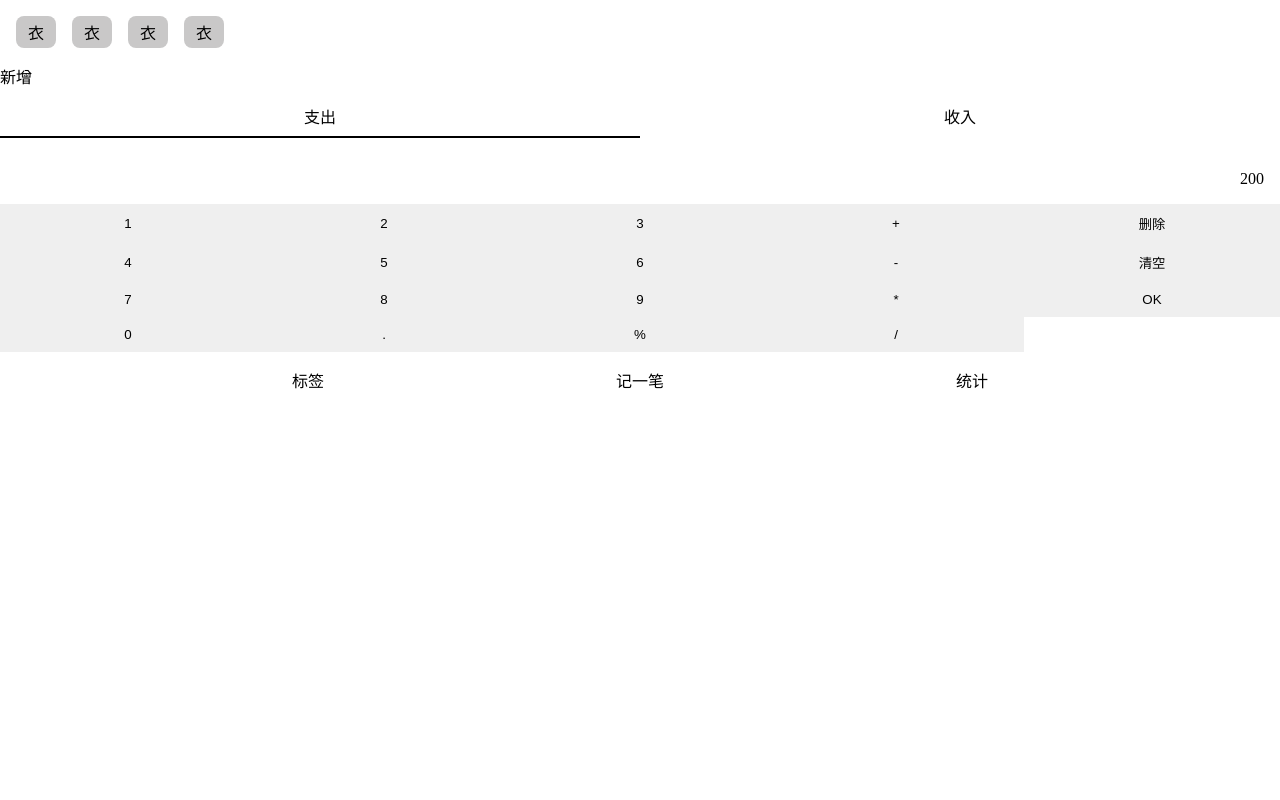
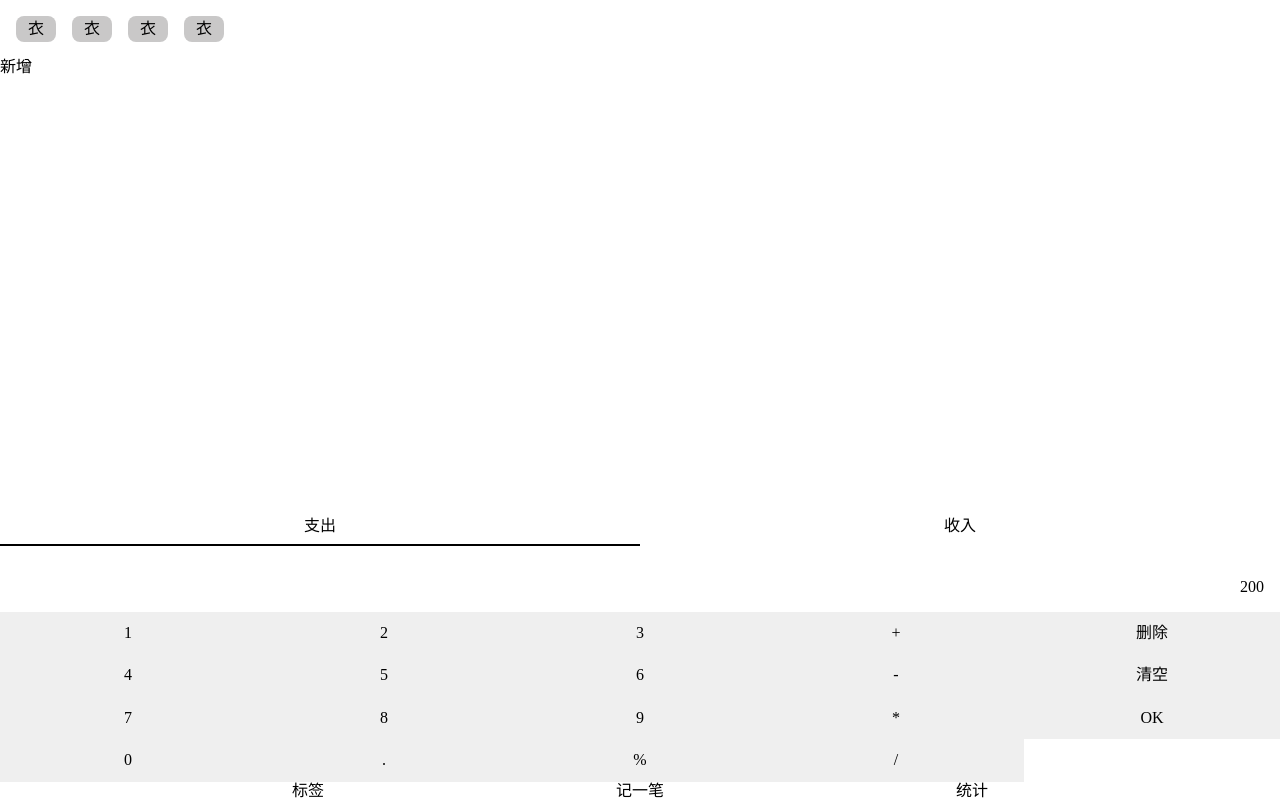
Before and after one commit to Shao-FrontDev/Vue-money-website, a Vue app: page /#/money in a window 1280 px wide. Built offline with nearby package versions, Linux system fonts and the light colour scheme.

Commit message:
完成了Layout 组件

```diff
--- a/src/App.vue
+++ b/src/App.vue
@@ -37,15 +37,6 @@
   background: none;
 }
 
-.navbar {
-  display: flex;
-  justify-content: space-evenly;
-}
-
-.navbar a {
-  padding: 1em 0;
-}
-
 ul,
 ol {
   list-style: none;
--- /dev/null
+++ b/src/assets/styles/normalize.scss
@@ -0,0 +1,351 @@
+/*! normalize.css v8.0.1 | MIT License | github.com/necolas/normalize.css */
+
+/* Document
+   ========================================================================== */
+
+/**
+ * 1. Correct the line height in all browsers.
+ * 2. Prevent adjustments of font size after orientation changes in iOS.
+ */
+
+html {
+  line-height: 1.15; /* 1 */
+  -webkit-text-size-adjust: 100%; /* 2 */
+}
+
+/* Sections
+     ========================================================================== */
+
+/**
+   * Remove the margin in all browsers.
+   */
+
+body {
+  margin: 0;
+}
+
+/**
+   * Render the `main` element consistently in IE.
+   */
+
+main {
+  display: block;
+}
+
+/**
+   * Correct the font size and margin on `h1` elements within `section` and
+   * `article` contexts in Chrome, Firefox, and Safari.
+   */
+
+h1 {
+  font-size: 2em;
+  margin: 0.67em 0;
+}
+
+/* Grouping content
+     ========================================================================== */
+
+/**
+   * 1. Add the correct box sizing in Firefox.
+   * 2. Show the overflow in Edge and IE.
+   */
+
+hr {
+  box-sizing: content-box; /* 1 */
+  height: 0; /* 1 */
+  overflow: visible; /* 2 */
+}
+
+/**
+   * 1. Correct the inheritance and scaling of font size in all browsers.
+   * 2. Correct the odd `em` font sizing in all browsers.
+   */
+
+pre {
+  font-family: monospace, monospace; /* 1 */
+  font-size: 1em; /* 2 */
+}
+
+/* Text-level semantics
+     ========================================================================== */
+
+/**
+   * Remove the gray background on active links in IE 10.
+   */
+
+a {
+  background-color: transparent;
+}
+
+/**
+   * 1. Remove the bottom border in Chrome 57-
+   * 2. Add the correct text decoration in Chrome, Edge, IE, Opera, and Safari.
+   */
+
+abbr[title] {
+  border-bottom: none; /* 1 */
+  text-decoration: underline; /* 2 */
+  text-decoration: underline dotted; /* 2 */
+}
+
+/**
+   * Add the correct font weight in Chrome, Edge, and Safari.
+   */
+
+b,
+strong {
+  font-weight: bolder;
+}
+
+/**
+   * 1. Correct the inheritance and scaling of font size in all browsers.
+   * 2. Correct the odd `em` font sizing in all browsers.
+   */
+
+code,
+kbd,
+samp {
+  font-family: monospace, monospace; /* 1 */
+  font-size: 1em; /* 2 */
+}
+
+/**
+   * Add the correct font size in all browsers.
+   */
+
+small {
+  font-size: 80%;
+}
+
+/**
+   * Prevent `sub` and `sup` elements from affecting the line height in
+   * all browsers.
+   */
+
+sub,
+sup {
+  font-size: 75%;
+  line-height: 0;
+  position: relative;
+  vertical-align: baseline;
+}
+
+sub {
+  bottom: -0.25em;
+}
+
+sup {
+  top: -0.5em;
+}
+
+/* Embedded content
+     ========================================================================== */
+
+/**
+   * Remove the border on images inside links in IE 10.
+   */
+
+img {
+  border-style: none;
+}
+
+/* Forms
+     ========================================================================== */
+
+/**
+   * 1. Change the font styles in all browsers.
+   * 2. Remove the margin in Firefox and Safari.
+   */
+
+button,
+input,
+optgroup,
+select,
+textarea {
+  font-family: inherit; /* 1 */
+  font-size: 100%; /* 1 */
+  line-height: 1.15; /* 1 */
+  margin: 0; /* 2 */
+}
+
+/**
+   * Show the overflow in IE.
+   * 1. Show the overflow in Edge.
+   */
+
+button,
+input {
+  /* 1 */
+  overflow: visible;
+}
+
+/**
+   * Remove the inheritance of text transform in Edge, Firefox, and IE.
+   * 1. Remove the inheritance of text transform in Firefox.
+   */
+
+button,
+select {
+  /* 1 */
+  text-transform: none;
+}
+
+/**
+   * Correct the inability to style clickable types in iOS and Safari.
+   */
+
+button,
+[type="button"],
+[type="reset"],
+[type="submit"] {
+  -webkit-appearance: button;
+}
+
+/**
+   * Remove the inner border and padding in Firefox.
+   */
+
+button::-moz-focus-inner,
+[type="button"]::-moz-focus-inner,
+[type="reset"]::-moz-focus-inner,
+[type="submit"]::-moz-focus-inner {
+  border-style: none;
+  padding: 0;
+}
+
+/**
+   * Restore the focus styles unset by the previous rule.
+   */
+
+button:-moz-focusring,
+[type="button"]:-moz-focusring,
+[type="reset"]:-moz-focusring,
+[type="submit"]:-moz-focusring {
+  outline: 1px dotted ButtonText;
+}
+
+/**
+   * Correct the padding in Firefox.
+   */
+
+fieldset {
+  padding: 0.35em 0.75em 0.625em;
+}
+
+/**
+   * 1. Correct the text wrapping in Edge and IE.
+   * 2. Correct the color inheritance from `fieldset` elements in IE.
+   * 3. Remove the padding so developers are not caught out when they zero out
+   *    `fieldset` elements in all browsers.
+   */
+
+legend {
+  box-sizing: border-box; /* 1 */
+  color: inherit; /* 2 */
+  display: table; /* 1 */
+  max-width: 100%; /* 1 */
+  padding: 0; /* 3 */
+  white-space: normal; /* 1 */
+}
+
+/**
+   * Add the correct vertical alignment in Chrome, Firefox, and Opera.
+   */
+
+progress {
+  vertical-align: baseline;
+}
+
+/**
+   * Remove the default vertical scrollbar in IE 10+.
+   */
+
+textarea {
+  overflow: auto;
+}
+
+/**
+   * 1. Add the correct box sizing in IE 10.
+   * 2. Remove the padding in IE 10.
+   */
+
+[type="checkbox"],
+[type="radio"] {
+  box-sizing: border-box; /* 1 */
+  padding: 0; /* 2 */
+}
+
+/**
+   * Correct the cursor style of increment and decrement buttons in Chrome.
+   */
+
+[type="number"]::-webkit-inner-spin-button,
+[type="number"]::-webkit-outer-spin-button {
+  height: auto;
+}
+
+/**
+   * 1. Correct the odd appearance in Chrome and Safari.
+   * 2. Correct the outline style in Safari.
+   */
+
+[type="search"] {
+  -webkit-appearance: textfield; /* 1 */
+  outline-offset: -2px; /* 2 */
+}
+
+/**
+   * Remove the inner padding in Chrome and Safari on macOS.
+   */
+
+[type="search"]::-webkit-search-decoration {
+  -webkit-appearance: none;
+}
+
+/**
+   * 1. Correct the inability to style clickable types in iOS and Safari.
+   * 2. Change font properties to `inherit` in Safari.
+   */
+
+::-webkit-file-upload-button {
+  -webkit-appearance: button; /* 1 */
+  font: inherit; /* 2 */
+}
+
+/* Interactive
+     ========================================================================== */
+
+/*
+   * Add the correct display in Edge, IE 10+, and Firefox.
+   */
+
+details {
+  display: block;
+}
+
+/*
+   * Add the correct display in all browsers.
+   */
+
+summary {
+  display: list-item;
+}
+
+/* Misc
+     ========================================================================== */
+
+/**
+   * Add the correct display in IE 10+.
+   */
+
+template {
+  display: none;
+}
+
+/**
+   * Add the correct display in IE 10.
+   */
+
+[hidden] {
+  display: none;
+}
--- /dev/null
+++ b/src/components/Layout.vue
@@ -0,0 +1,33 @@
+<template>
+  <div class="nav-wrapper">
+    <div class="content">
+      <slot></slot>
+    </div>
+
+    <Nav />
+  </div>
+</template>
+
+<script>
+import Nav from "./Nav.vue";
+export default {
+  components: {
+    Nav
+  }
+};
+</script>
+
+<style lang="scss" scoped>
+.content {
+  display: flex;
+  flex-direction: column;
+  flex-grow: 1;
+  overflow: auto;
+}
+
+.nav-wrapper {
+  display: flex;
+  flex-direction: column;
+  height: 100vh;
+}
+</style>
--- a/src/components/Nav.vue
+++ b/src/components/Nav.vue
@@ -1,7 +1,20 @@
 <template>
-  <div class="navbar">
+  <div class="nav">
     <router-link to="tags">标签</router-link>
     <router-link to="money">记一笔</router-link>
     <router-link to="statistics">统计</router-link>
   </div>
 </template>
+
+<script>
+export default {
+  name: "Nav"
+};
+</script>
+
+<style lang="scss" scoped>
+.nav {
+  display: flex;
+  justify-content: space-evenly;
+}
+</style>
--- a/src/main.ts
+++ b/src/main.ts
@@ -2,12 +2,15 @@
 import App from "./App.vue";
 import router from "./router";
 import store from "./store";
+import "./assets/styles/normalize.scss";
 
 import Nav from "./components/Nav.vue";
+import Layout from "./components/Layout.vue";
 
 const app = createApp(App);
 
 app.component("Nav", Nav);
+app.component("Layout", Layout);
 
 app.use(store);
 app.use(router);
--- a/src/views/Money.vue
+++ b/src/views/Money.vue
@@ -1,5 +1,5 @@
 <template>
-  <div class="money">
+  <Layout>
     <div class="tag">
       <ul>
         <li>
@@ -49,12 +49,12 @@
         <button>/</button>
       </div>
     </div>
-    <Nav />
-  </div>
+  </Layout>
 </template>
 
 <script>
 export default {
+  components: {},
   data() {
     return {
       output: "200",
@@ -127,8 +127,16 @@
   background: cadetblue;
 }
 
-.money {
+.content {
   display: flex;
   flex-direction: column;
+  flex-grow: 1;
+  overflow: auto;
+}
+
+.nav-wrapper {
+  display: flex;
+  flex-direction: column;
+  height: 100vh;
 }
 </style>
--- a/src/views/Statistics.vue
+++ b/src/views/Statistics.vue
@@ -1,10 +1,9 @@
 <template>
-  <div>
+  <Layout>
     <div>
       Statistics
     </div>
-    <Nav />
-  </div>
+  </Layout>
 </template>
 
 <script>
--- a/src/views/Tags.vue
+++ b/src/views/Tags.vue
@@ -1,10 +1,9 @@
 <template>
-  <div>
+  <Layout>
     <div>
       Tags
     </div>
-    <Nav />
-  </div>
+  </Layout>
 </template>
 
 <script>
```
